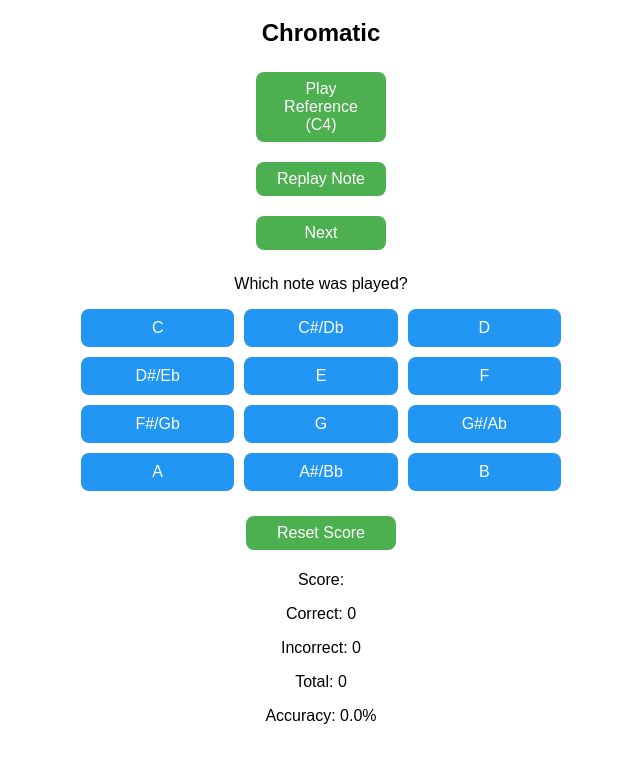
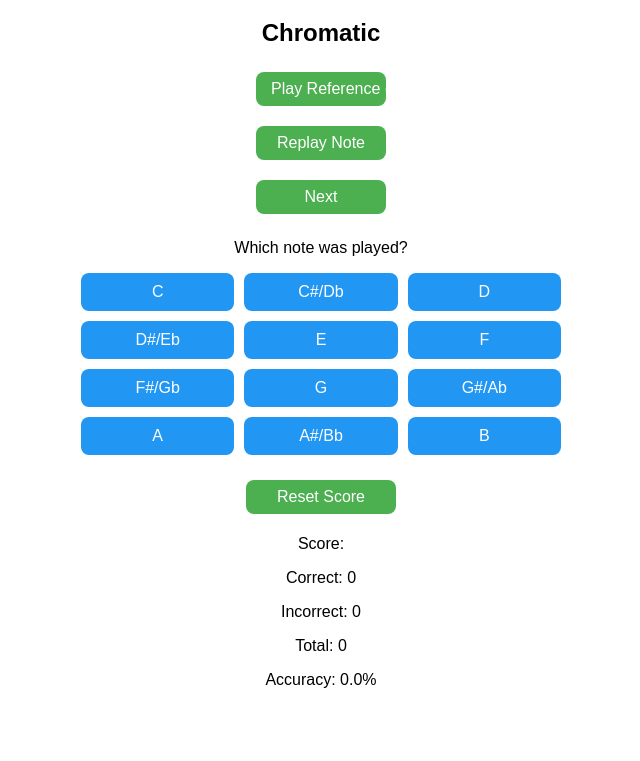
Before and after one commit to Bonzerelie/11, a plain HTML site: page index.html in a window 1280 px wide. Both pictures are taken after a click on the button "Start Game". Shown: the part 82-843 px from the top of the page, without its empty margins (319-959 px from the left). After the commit the page ends 807 px from the top, so only its background shows below. Drawn offline with Linux system fonts and the light colour scheme.

Commit message:
Update style.css

```diff
--- a/style.css
+++ b/style.css
@@ -36,7 +36,7 @@ body {
   align-items: center; /* Center buttons within the controls area */
 }
 
-/* Existing style for green buttons */
+/* Style for green buttons */
 .green-button {
   background-color: #4CAF50;
   color: white;
@@ -49,6 +49,7 @@ body {
   width: 150px;  /* Set a fixed width for the green buttons */
   display: inline-block;
   text-align: center;
+  white-space: nowrap;  /* Prevent text from wrapping to the next line */
 }
 
 /* Modify the width of the 'play-reference', 'replay-note', and 'next-button' specifically */
@@ -56,6 +57,15 @@ body {
   width: 130px;  /* Set narrower width for these specific buttons */
 }
 
+/* Flexbox setup for buttons to be aligned next to each other if space allows */
+.controls {
+  display: flex;
+  flex-wrap: wrap;  /* Allow buttons to wrap to the next line if there's not enough space */
+  justify-content: center;  /* Center buttons horizontally */
+  gap: 10px;  /* Add spacing between buttons */
+}
+
+/* Style for blue buttons */
 .blue-button {
   background-color: #2196F3;
   color: white;
@@ -64,6 +74,7 @@ body {
   font-size: 16px;
   border-radius: 8px;
   cursor: pointer;
+  white-space: nowrap;  /* Prevent text from wrapping to the next line */
 }
 
 .correct {
```
